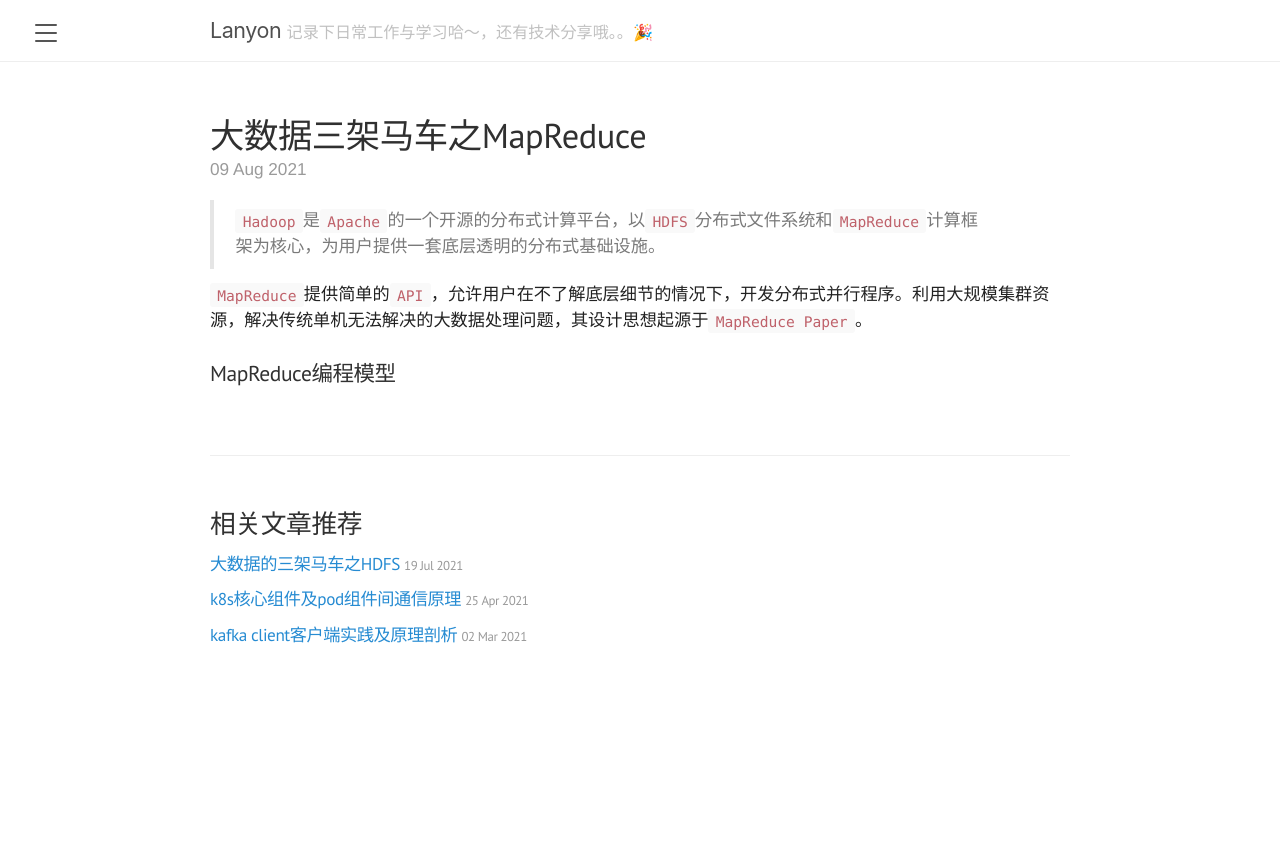
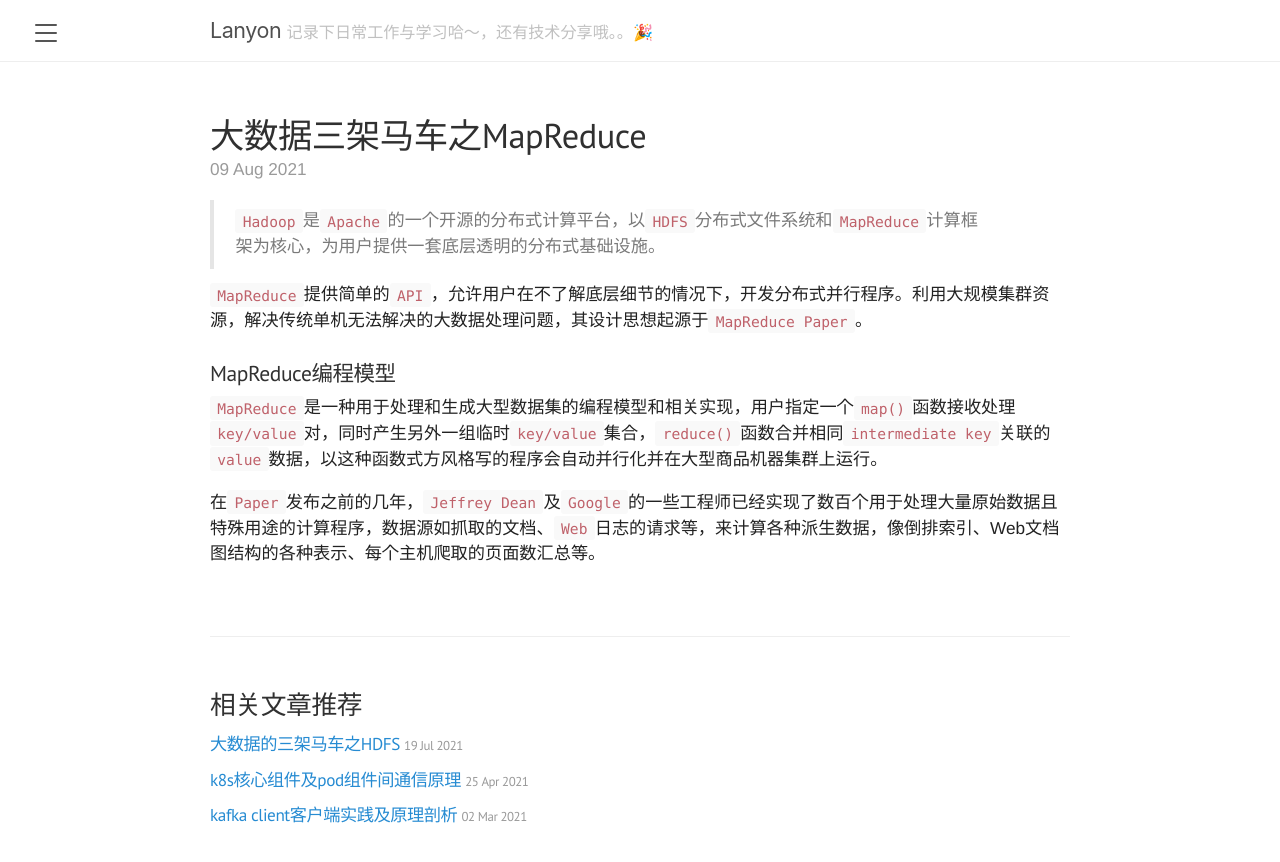
Before and after one commit to dongma/dongma.github.io, a Jekyll site: the page built from _posts/2021-08-09-MapReduce-Programming-Model.md, in a window 1280 px wide. Shown: the top 862 px of the page. Built offline with Jekyll 4.4.1, drawn with Linux system fonts in a browser that asks for light colours.

Commit message:
introduce problems which google engineer faced before mapreduce paper release

```diff
--- a/_posts/2021-08-09-MapReduce-Programming-Model.md
+++ b/_posts/2021-08-09-MapReduce-Programming-Model.md
@@ -7,3 +7,6 @@ title: 大数据三架马车之MapReduce
 `MapReduce`提供简单的`API`，允许用户在不了解底层细节的情况下，开发分布式并行程序。利用大规模集群资源，解决传统单机无法解决的大数据处理问题，其设计思想起源于`MapReduce Paper`。
 
 ### MapReduce编程模型
+`MapReduce`是一种用于处理和生成大型数据集的编程模型和相关实现，用户指定一个`map()`函数接收处理`key/value`对，同时产生另外一组临时`key/value`集合，`reduce()`函数合并相同`intermediate key`关联的`value`数据，以这种函数式方风格写的程序会自动并行化并在大型商品机器集群上运行。
+
+在`Paper`发布之前的几年，`Jeffrey Dean`及`Google`的一些工程师已经实现了数百个用于处理大量原始数据且特殊用途的计算程序，数据源如抓取的文档、`Web`日志的请求等，来计算各种派生数据，像倒排索引、Web文档图结构的各种表示、每个主机爬取的页面数汇总等。
```
